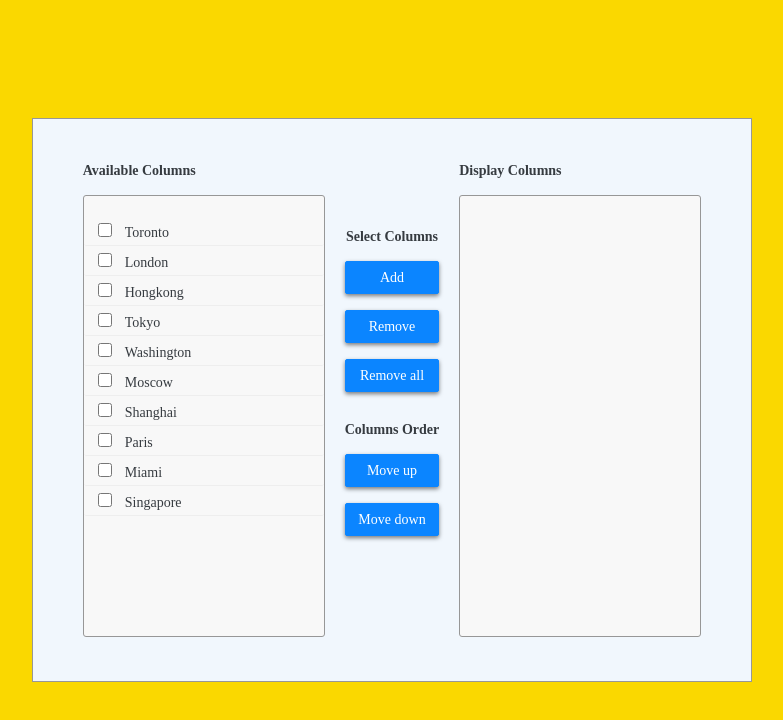
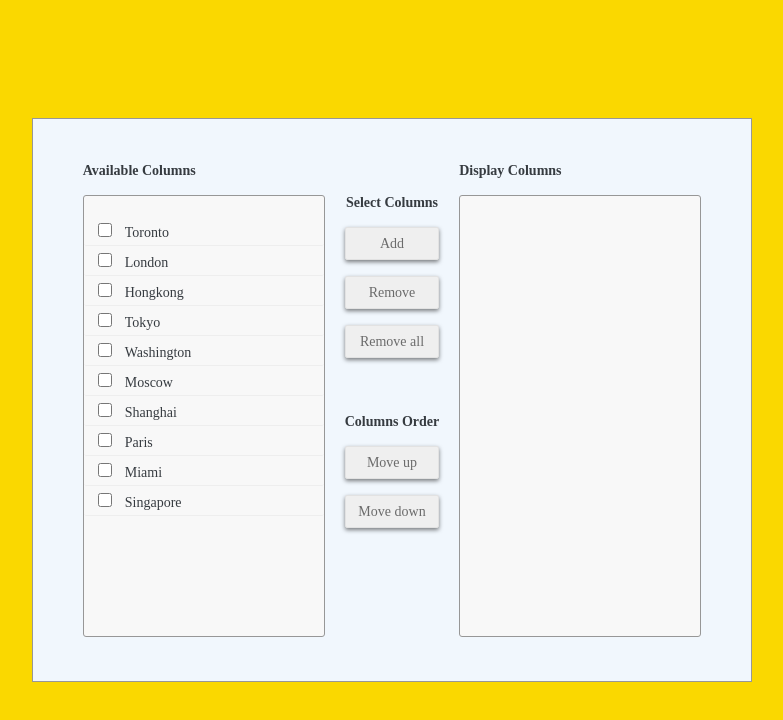
Before and after one commit to Akigaze/transfer-react, a React (Create React App) app: page / in a window 1280 px wide. Shown: the top 720 px of the page, without its empty margins (248-1031 px from the left). Built offline with nearby package versions, Linux system fonts and the light colour scheme.

Commit message:
[Akigze] add available limit to functional buttons

```diff
--- a/src/component/transfer.js
+++ b/src/component/transfer.js
@@ -10,8 +10,77 @@ class Transfer extends Component {
         let displayColumns = props.displayList.map((item,i)=>{
             return {columnName:item,id:i,selected:false}
         });
-        this.state = {availableColumns,displayColumns};
-        console.log(this.state);
+        let addAvailable=this.isAvailableWhenHasSelected(availableColumns);
+        let removeAvailable=this.isAvailableWhenHasSelected(displayColumns);
+        let removeAllAvailable=this.isAvailableWhenHasColumns(displayColumns);
+        let moveUpAvailable=this.isAvailableWhenOneCanUp(displayColumns);
+        let moveDownAvailable=this.isAvailableWhenOneCanDown(displayColumns);
+
+        this.state = {
+            availableColumns,
+            displayColumns,
+            addAvailable,
+            removeAvailable,
+            removeAllAvailable,
+            moveUpAvailable,
+            moveDownAvailable
+        };
+    }
+
+    isAvailableWhenHasSelected(columns){
+        return columns.some((col)=>{
+            return col.selected;
+        });
+    }
+
+    isAvailableWhenHasColumns(columns){
+        return columns.length>0;
+    }
+
+    isAvailableWhenSelectOnlyOne(columns){
+        let selectedCols=columns.filter((col)=>{
+            return col.selected;
+        });
+        return selectedCols.length===1;
+    }
+
+    isAvailableWhenOneCanDown(columns){
+        if(this.isAvailableWhenSelectOnlyOne(columns)){
+            let one=columns.find((col)=>{
+                return col.selected;
+            });
+            return columns.indexOf(one)<columns.length-1
+        }
+        return false;
+    }
+
+    isAvailableWhenOneCanUp(columns){
+        if(this.isAvailableWhenSelectOnlyOne(columns)){
+            let one=columns.find((col)=>{
+                return col.selected;
+            });
+            return columns.indexOf(one)>0;
+        }
+        return false;
+    }
+
+    updateState(availableColumns,displayColumns){
+        let addAvailable=this.isAvailableWhenHasSelected(availableColumns);
+        let removeAvailable=this.isAvailableWhenHasSelected(displayColumns);
+        let removeAllAvailable=this.isAvailableWhenHasColumns(displayColumns);
+        let moveUpAvailable=this.isAvailableWhenOneCanUp(displayColumns);
+        let moveDownAvailable=this.isAvailableWhenOneCanDown(displayColumns);
+        this.setState((preState)=>{
+            return {
+                availableColumns,
+                displayColumns,
+                addAvailable,
+                removeAvailable,
+                removeAllAvailable,
+                moveUpAvailable,
+                moveDownAvailable
+            }
+        });
     }
 
     clickItem=(id,selected)=>{
@@ -28,9 +97,7 @@ class Transfer extends Component {
             }
             return column;
         });
-        this.setState((preState)=>{
-            return {availableColumns,displayColumns}
-        });
+        this.updateState(availableColumns,displayColumns);
     }
 
     addToDisplay=()=>{
@@ -42,9 +109,7 @@ class Transfer extends Component {
             return !column.selected;
         });
         displayColumns=displayColumns.concat(selectedColumns);
-        this.setState((preState)=>{
-            return {availableColumns,displayColumns}
-        });
+        this.updateState(availableColumns,displayColumns);
     }
 
     backToAvailable=()=>{
@@ -59,18 +124,14 @@ class Transfer extends Component {
         availableColumns.sort((pre,cur)=>{
             return pre.id-cur.id;
         });
-        this.setState((preState)=>{
-            return {availableColumns,displayColumns}
-        });
+        this.updateState(availableColumns,displayColumns);
     }
 
     addAllToDisplay=()=>{
         let {availableColumns,displayColumns} = this.state;
         displayColumns=displayColumns.concat(availableColumns.map((column)=>{return {...column,selected:true}}));
         availableColumns=[];
-        this.setState((preState)=>{
-            return {availableColumns,displayColumns}
-        });
+        this.updateState(availableColumns,displayColumns);
     }
 
     backAllToAvailable=()=>{
@@ -80,9 +141,7 @@ class Transfer extends Component {
         availableColumns.sort((pre,cur)=>{
             return pre.id-cur.id;
         });
-        this.setState((preState)=>{
-            return {availableColumns,displayColumns}
-        });
+        this.updateState(availableColumns,displayColumns);
     }
 
     moveUp=()=>{
@@ -99,9 +158,7 @@ class Transfer extends Component {
             let lastColumn = displayColumns[index-1];
             displayColumns[index]=lastColumn;
             displayColumns[index-1]=upperColumn;
-            this.setState((preState)=>{
-                return {availableColumns,displayColumns}
-            })
+            this.updateState(availableColumns,displayColumns);
         }
     }
 
@@ -119,34 +176,45 @@ class Transfer extends Component {
             let nextColumn = displayColumns[index+1];
             displayColumns[index]=nextColumn;
             displayColumns[index+1]=downerColumn;
-            this.setState((preState)=>{
-                return {availableColumns,displayColumns}
-            })
+            this.updateState(availableColumns,displayColumns);
         }
     }
 
     render(){
+        let {
+            availableColumns,
+            displayColumns,
+            addAvailable,
+            removeAvailable,
+            removeAllAvailable,
+            moveUpAvailable,
+            moveDownAvailable
+        } = this.state;
         let selectColButtons=[
-            {text:"Add",clickHandler:this.addToDisplay},
-            {text:"Remove",clickHandler:this.backToAvailable},
-            {text:"Remove all",clickHandler:this.backAllToAvailable}
+            {text:"Add",clickHandler:this.addToDisplay,style:addAvailable},
+            {text:"Remove",clickHandler:this.backToAvailable,style:removeAvailable},
+            {text:"Remove all",clickHandler:this.backAllToAvailable,style:removeAllAvailable}
         ];
         let colOrderButtons=[
-            {text:"Move up",clickHandler:this.moveUp},
-            {text:"Move down",clickHandler:this.moveDown},
+            {text:"Move up",clickHandler:this.moveUp,style:moveUpAvailable},
+            {text:"Move down",clickHandler:this.moveDown,style:moveDownAvailable},
         ];
-        let {availableColumns,displayColumns}=this.state;
         return(
             <div className="transfer">
                 <FeatureList columns={availableColumns} clickItem={this.clickItem} title="Available Columns"/>
                 <div className="btn-list">
                     <ButtonList title="Select Columns" buttons={selectColButtons}/>
-                    <ButtonList title="Columns Order" buttons={colOrderButtons}/>
+                    <ColumnBlank height="40" />
+                    <ButtonList className="order-btn-list" title="Columns Order" buttons={colOrderButtons}/>
                 </div>
                 <FeatureList columns={displayColumns}  clickItem={this.clickItem} title="Display Columns"/>
             </div>
         )
     }
+}
+
+export const ColumnBlank=(props)=>{
+    return <div style={{height:`${props.height}px`}}></div>
 }
 
 export const ButtonList=(props)=>{
@@ -156,9 +224,9 @@ export const ButtonList=(props)=>{
             <span className="btn-label">{title}</span>
             {
                 buttons.map((button)=>{
-                    let {text,clickHandler}=button;
+                    let {text,clickHandler,style}=button;
                     return (
-                        <input type="button" value={text} className="function-btn" onClick={clickHandler} />
+                        <input type="button" value={text} disabled={style?"":"disabled"} className={style?"function-btn-available":"function-btn-disabled"} onClick={clickHandler} />
                     );
                 })
             }
--- a/src/style/transfer.css
+++ b/src/style/transfer.css
@@ -64,7 +64,7 @@
 
 .btn-list{
     margin: 0 10px;
-    padding: 40px 0;
+    padding: 36px 0;
     text-align: center;
 }
 
@@ -78,22 +78,15 @@
   letter-spacing: normal;
   color: #363b40;
   display: block;
-  margin-left: auto;
-  margin-right: auto;
-  margin-bottom: 12px;
-  margin-top: 30px;
 }
-
-.function-btn{
-    color: #fff;
+.function-btn-disabled,.function-btn-available{
     margin: 16px 0;
     transition: 360ms;
     width: 100%;
     height: 33px;
     border-radius: 2px;
     box-shadow: 0 2px 4px 0 rgba(0, 0, 0, 0.5);
-    background-color: #0b85ff;
-    border: 1px solid #0b85ff;
+    /* background-color: #0b85ff; */
     font-family: ProximaNova;
     font-size: 14px;
     font-weight: normal;
@@ -103,22 +96,35 @@
     letter-spacing: normal;
     display: block;
 }
+.function-btn-disabled{
+    background: #efefef;
+    color: #6b6b6b;
+    border: 1px solid #e2e2e2;
+}
 
-.function-btn:hover{
+.function-btn-available{
+    color: #fff;
+    /* background-color: #0b85ff; */
+    background: #1d8bfb;
+    border: 1px solid #0b85ff;
+
+}
+
+.function-btn-available:hover{
     color: #f0f0f0;
     background: #00a1d6;
     border: 1px solid #00a1d6;
     transition: 360ms;
 }
 
-.function-btn:active{
+.function-btn-available:active{
     color: #f3f3f3;
     background: #048dda;
     border: 1px solid #0597ea;
     transition: 300ms;
 }
 
-.function-btn:focus{
+.function-btn-available:focus{
     color: #f3f3f3;
     background: #0b85ff;
     border: 1px solid #0597ea;
```
